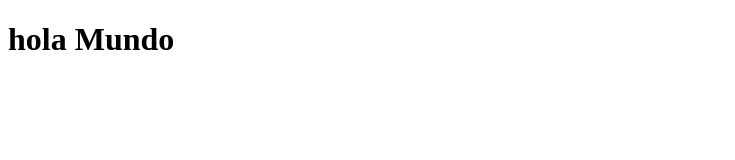
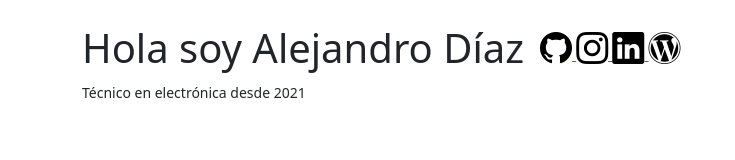
Before and after one commit to alexdevrep/alexdevrep.github.io, a plain HTML site: page index.html in a window 1280 px wide. Shown: the whole page, without its empty margins (0-735 px from the left). Drawn offline with nearby package versions, Linux system fonts and the light colour scheme.

Commit message:
actualizado

```diff
--- a/index.html
+++ b/index.html
@@ -5,11 +5,49 @@
     <meta http-equiv="X-UA-Compatible" content="IE=edge">
     <meta name="viewport" content="width=device-width, initial-scale=1.0">
     <title>Portfolio de Alejandro Díaz</title>
-    <link rel="stylesheet" href="stylesheet.css">
+    <link href="https://cdn.jsdelivr.net/npm/bootstrap@5.3.3/dist/css/bootstrap.min.css"
+    rel="stylesheet"
+    integrity="sha384-QWTKZyjpPEjISv5WaRU9OFeRpok6YctnYmDr5pNlyT2bRjXh0JMhjY6hW+ALEwIH"
+    crossorigin="anonymous">
     <meta name="description" content="Portfolio de Alejandro Díaz técnico de aplicaciones">
+    <link rel="stylesheet" href="https://cdn.jsdelivr.net/npm/bootstrap-icons@1.11.3/font/bootstrap-icons.min.css">
 </head>
 <body>
- <h1>hola Mundo</h1>
+
+
+    <div class="container py-4 d-flex">
+        <div>
+            <h1>Hola soy Alejandro Díaz</h1>
+            <p><small>Técnico en electrónica desde 2021</small></p>
+        </div>
+        <div class="mx-3">
+            <a href="https://github.com/alexdevrep" target="_blank" data-bs-toggle="tooltip" data-bs-placement="top" data-bs-title="Mi GitHub">
+                <i class="bi bi-github" style="font-size: 2rem; color:black;"></i>
+            </a>
+            <a href="https://instagram.com/alexdevrep" target="_blank" data-bs-toggle="tooltip" data-bs-placement="top" data-bs-title="Mi cuenta de Instagram">
+                <i class="bi bi-instagram" style="font-size: 2rem; color:black;"></i>
+            </a>
+            <a href="https://linkedin.com/in/alejandro-díaz-sastre-0b0a3b213/" target="_blank" data-bs-toggle="tooltip" data-bs-placement="top" data-bs-title="Mi perfil de Linkedin">
+                <i class="bi bi-linkedin" style="font-size: 2rem; color:black;"></i>
+            </a>
+            <a href="#" target="_blank" data-bs-toggle="tooltip" data-bs-placement="top" data-bs-title="Mi blog de WordPress">
+                <i class="bi bi-wordpress" style="font-size: 2rem; color:black;"></i>
+            </a>
+
+        </div>
+
+    </div>
+
+
+
 
 </body>
+<script src="https://cdn.jsdelivr.net/npm/bootstrap@5.3.3/dist/js/bootstrap.bundle.min.js"
+    integrity="sha384-YvpcrYf0tY3lHB60NNkmXc5s9fDVZLESaAA55NDzOxhy9GkcIdslK1eN7N6jIeHz"
+    crossorigin="anonymous"></script>
+    <script>
+        const tooltipTriggerList = document.querySelectorAll('[data-bs-toggle="tooltip"]')
+        const tooltipList = [...tooltipTriggerList].map(tooltipTriggerEl => new bootstrap.Tooltip(tooltipTriggerEl))
+
+      </script>
 </html>
```
